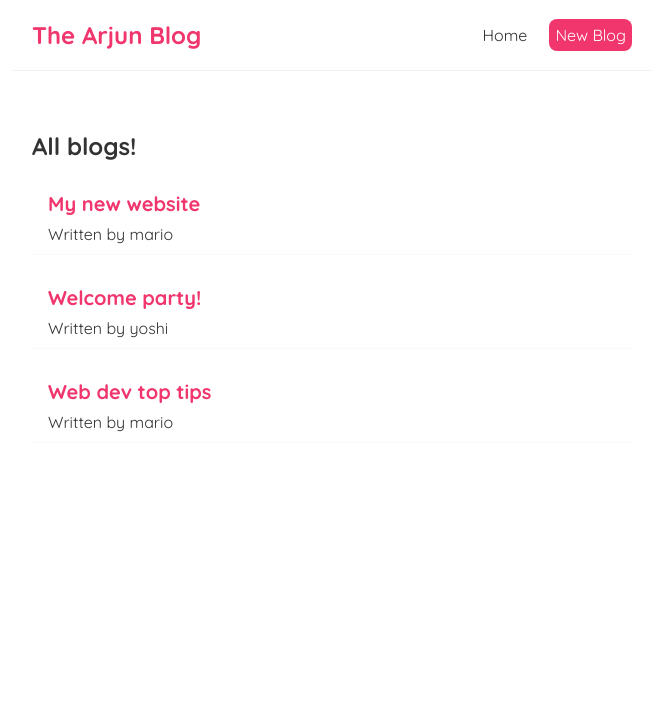
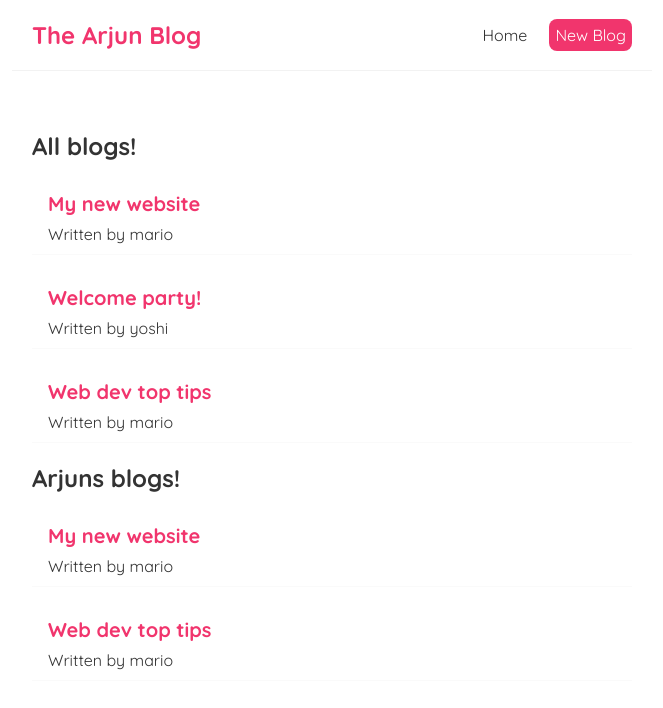
Before and after one commit to armathur123/ReactBlog, a React (Create React App) app: page / in a window 1280 px wide. Shown: the top 708 px of the page, without its empty margins (308-971 px from the left). Built offline with nearby package versions, Linux system fonts and the light colour scheme.

Commit message:
#12 reuse components and filter

```diff
--- a/src/Home.js
+++ b/src/Home.js
@@ -13,6 +13,7 @@
         <div className="home">
             {/*example of a prop*/}
             <BlogList blogs={blogs} title="All blogs!"/>
+            <BlogList blogs={blogs.filter((blog) => blog.author === 'mario')} title="Arjuns blogs!"/>
         </div>
     );
 }
```
